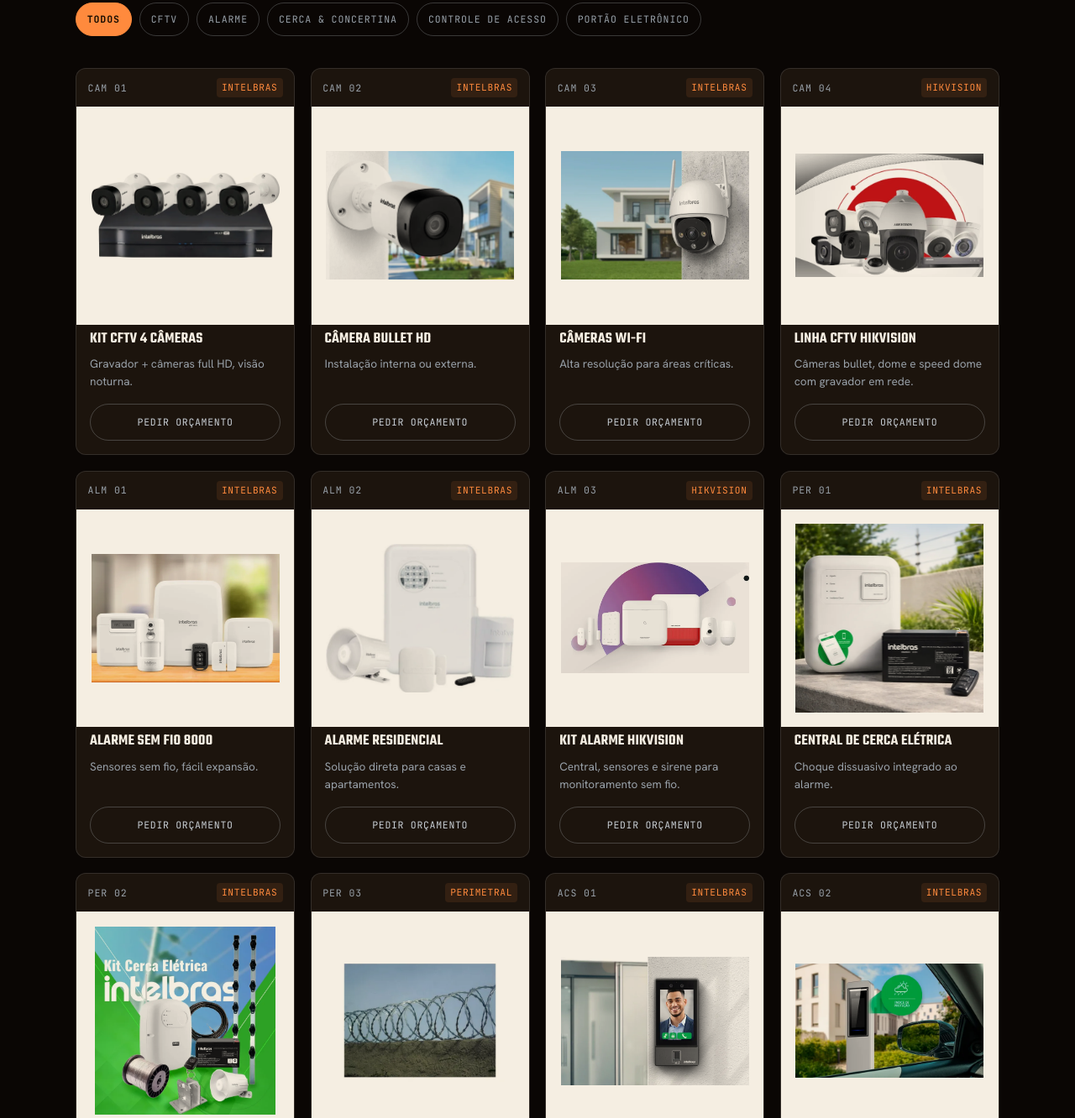
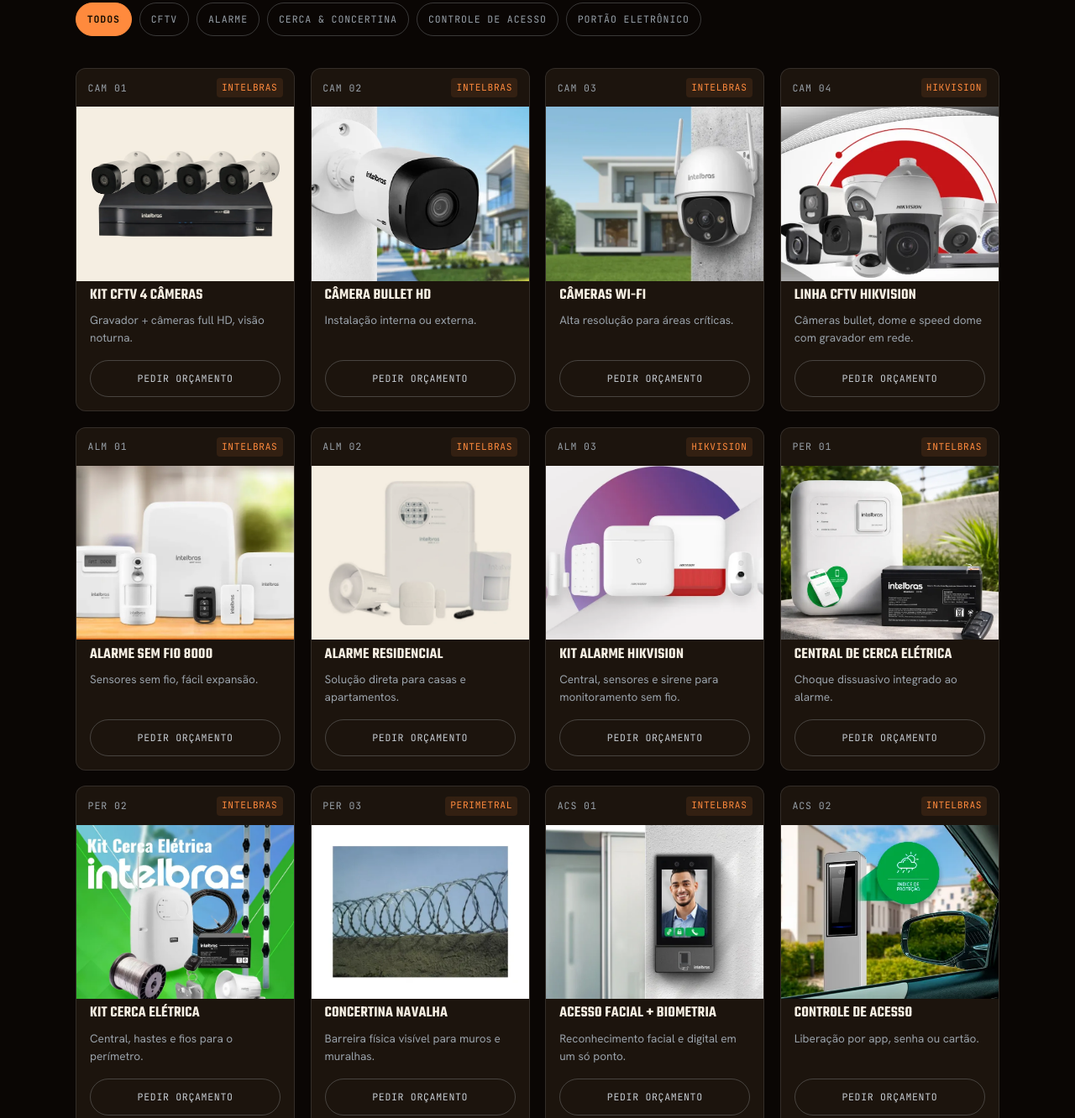
Before and after one commit to lucascardosoinocencio/projeto-foxguardian, a website: page index.html in a window 1280 px wide. Shown: the part 4533-5865 px from the top of the page at 84% size. Drawn offline with nearby package versions, Linux system fonts and the light colour scheme; no server answers; a web font is replaced by a local one.

Commit message:
Catalog cards: fixed 5:4 frame, photos fill, cut-outs contained
Co-Authored-By: Claude Sonnet 5.5 <noreply@anthropic.com>

```diff
--- a/css/styles.css
+++ b/css/styles.css
@@ -388,10 +388,13 @@ button{ font:inherit; color:inherit; background:none; border:none; cursor:pointe
 .feed-label{ display:flex; align-items:center; justify-content:space-between; padding:.7rem .85rem; }
 .feed-label .cam{ font-family:var(--mono); font-size:.72rem; letter-spacing:.08em; color:var(--steel-dim); }
 .feed-label .brand-tag{ font-family:var(--mono); font-size:.7rem; letter-spacing:.06em; color:var(--copper-bright); background:rgba(255,138,61,.1); padding:.25em .55em; border-radius:4px; text-transform:uppercase; }
-.feed-media{ background:var(--paper); aspect-ratio:1/1; display:flex; align-items:center; justify-content:center; padding:1.1rem; position:relative; overflow:hidden; }
+.feed-media{ background:var(--paper); aspect-ratio:5/4; display:flex; align-items:center; justify-content:center; padding:1.1rem; position:relative; overflow:hidden; }
 /* one material for every catalog photo: paper frame, white photo backgrounds melt into it */
 .feed-media--transparent{ background:var(--paper); }
 .feed-media img{ width:100%; height:100%; object-fit:contain; mix-blend-mode:multiply; }
+/* scenery photos fill the frame; cut-out products stay contained */
+.feed-media--photo{ padding:0; }
+.feed-media--photo img{ object-fit:cover; mix-blend-mode:normal; }
 .feed-card .feed-media::before,.feed-card .feed-media::after{
   content:""; position:absolute; width:14px; height:14px; opacity:0; transition:opacity .3s var(--ease); z-index:2;
 }
--- a/index.html
+++ b/index.html
@@ -56,7 +56,7 @@
 <link rel="preload" as="font" type="font/woff2" crossorigin href="https://fonts.gstatic.com/s/hankengrotesk/v12/ieVn2YZDLWuGJpnzaiwFXS9tYtpd59CxCis4.woff2">
 <link rel="preload" as="font" type="font/woff2" crossorigin href="https://fonts.gstatic.com/s/teko/v23/LYjNdG7kmE0gfaN9pQlCpVo.woff2">
 <link rel="stylesheet" href="https://fonts.googleapis.com/css2?family=Teko:wght@500;600;700&family=Hanken+Grotesk:wght@400;500;600;700&family=JetBrains+Mono:wght@400;500;700&display=swap">
-<link rel="stylesheet" href="css/styles.css?v=20261123b">
+<link rel="stylesheet" href="css/styles.css?v=20261123c">
 </head>
 <body>
 
@@ -460,28 +460,28 @@
 
         <article class="feed-card" data-cat="cftv">
           <div class="feed-label"><span class="cam">CAM 02</span><span class="brand-tag">Intelbras</span></div>
-          <div class="feed-media"><img src="images/camera-bullet-900.webp" alt="Câmera bullet Intelbras HD instalada na parede externa de uma casa" loading="lazy" width="900" height="615"></div>
+          <div class="feed-media feed-media--photo"><img src="images/camera-bullet-900.webp" alt="Câmera bullet Intelbras HD instalada na parede externa de uma casa" loading="lazy" width="900" height="615"></div>
           <div class="feed-caption"><h3>Câmera bullet HD</h3><p>Instalação interna ou externa.</p></div>
           <a class="feed-cta" target="_blank" rel="noopener" href="https://wa.me/5514997014215?text=Ol%C3%A1!%20Quero%20um%20or%C3%A7amento%3A%20C%C3%A2mera%20bullet%20HD." aria-label="Pedir orçamento: Câmera bullet HD">Pedir orçamento</a>
         </article>
 
         <article class="feed-card" data-cat="cftv">
           <div class="feed-label"><span class="cam">CAM 03</span><span class="brand-tag">Intelbras</span></div>
-          <div class="feed-media"><img src="images/cameraim7-intelbras-900.webp" alt="Câmera Intelbras iM7 com sensor de imagem" loading="lazy" width="700" height="478"></div>
+          <div class="feed-media feed-media--photo"><img src="images/cameraim7-intelbras-900.webp" alt="Câmera Intelbras iM7 com sensor de imagem" loading="lazy" width="700" height="478"></div>
           <div class="feed-caption"><h3>Câmeras Wi-Fi</h3><p>Alta resolução para áreas críticas.</p></div>
           <a class="feed-cta" target="_blank" rel="noopener" href="https://wa.me/5514997014215?text=Ol%C3%A1!%20Quero%20um%20or%C3%A7amento%3A%20C%C3%A2meras%20Wi-Fi." aria-label="Pedir orçamento: Câmeras Wi-Fi">Pedir orçamento</a>
         </article>
 
         <article class="feed-card" data-cat="cftv">
           <div class="feed-label"><span class="cam">CAM 04</span><span class="brand-tag">Hikvision</span></div>
-          <div class="feed-media"><img src="images/cftv-ip-hikvision-900.webp" alt="Linha de câmeras IP Hikvision com gravador em rede" loading="lazy" width="571" height="375"></div>
+          <div class="feed-media feed-media--photo"><img src="images/cftv-ip-hikvision-900.webp" alt="Linha de câmeras IP Hikvision com gravador em rede" loading="lazy" width="571" height="375"></div>
           <div class="feed-caption"><h3>Linha CFTV Hikvision</h3><p>Câmeras bullet, dome e speed dome com gravador em rede.</p></div>
           <a class="feed-cta" target="_blank" rel="noopener" href="https://wa.me/5514997014215?text=Ol%C3%A1!%20Quero%20um%20or%C3%A7amento%3A%20Linha%20CFTV%20Hikvision." aria-label="Pedir orçamento: Linha CFTV Hikvision">Pedir orçamento</a>
         </article>
 
         <article class="feed-card" data-cat="alarme">
           <div class="feed-label"><span class="cam">ALM 01</span><span class="brand-tag">Intelbras</span></div>
-          <div class="feed-media"><img src="images/sistema-alarme-8000-900.webp" alt="Sistema de alarme sem fio Intelbras 8000" loading="lazy" width="700" height="478"></div>
+          <div class="feed-media feed-media--photo"><img src="images/sistema-alarme-8000-900.webp" alt="Sistema de alarme sem fio Intelbras 8000" loading="lazy" width="700" height="478"></div>
           <div class="feed-caption"><h3>Alarme sem fio 8000</h3><p>Sensores sem fio, fácil expansão.</p></div>
           <a class="feed-cta" target="_blank" rel="noopener" href="https://wa.me/5514997014215?text=Ol%C3%A1!%20Quero%20um%20or%C3%A7amento%3A%20Alarme%20sem%20fio%208000." aria-label="Pedir orçamento: Alarme sem fio 8000">Pedir orçamento</a>
         </article>
@@ -495,42 +495,42 @@
 
         <article class="feed-card" data-cat="alarme">
           <div class="feed-label"><span class="cam">ALM 03</span><span class="brand-tag">Hikvision</span></div>
-          <div class="feed-media"><img src="images/kit-alarme-hikvision-900.webp" alt="Kit de alarme sem fio Hikvision com sensores e sirene" loading="lazy" width="874" height="515"></div>
+          <div class="feed-media feed-media--photo"><img src="images/kit-alarme-hikvision-900.webp" alt="Kit de alarme sem fio Hikvision com sensores e sirene" loading="lazy" width="874" height="515"></div>
           <div class="feed-caption"><h3>Kit alarme Hikvision</h3><p>Central, sensores e sirene para monitoramento sem fio.</p></div>
           <a class="feed-cta" target="_blank" rel="noopener" href="https://wa.me/5514997014215?text=Ol%C3%A1!%20Quero%20um%20or%C3%A7amento%3A%20Kit%20alarme%20Hikvision." aria-label="Pedir orçamento: Kit alarme Hikvision">Pedir orçamento</a>
         </article>
 
         <article class="feed-card" data-cat="cerca">
           <div class="feed-label"><span class="cam">PER 01</span><span class="brand-tag">Intelbras</span></div>
-          <div class="feed-media"><img src="images/cerca-eletrica-900.webp" alt="Central de cerca elétrica Intelbras com bateria" loading="lazy" width="900" height="900"></div>
+          <div class="feed-media feed-media--photo"><img src="images/cerca-eletrica-900.webp" alt="Central de cerca elétrica Intelbras com bateria" loading="lazy" width="900" height="900"></div>
           <div class="feed-caption"><h3>Central de cerca elétrica</h3><p>Choque dissuasivo integrado ao alarme.</p></div>
           <a class="feed-cta" target="_blank" rel="noopener" href="https://wa.me/5514997014215?text=Ol%C3%A1!%20Quero%20um%20or%C3%A7amento%3A%20Central%20de%20cerca%20el%C3%A9trica." aria-label="Pedir orçamento: Central de cerca elétrica">Pedir orçamento</a>
         </article>
 
         <article class="feed-card" data-cat="cerca">
           <div class="feed-label"><span class="cam">PER 02</span><span class="brand-tag">Intelbras</span></div>
-          <div class="feed-media"><img src="images/kit-cerca-eletrica-900.webp" alt="Kit completo de cerca elétrica Intelbras" loading="lazy" width="667" height="693"></div>
+          <div class="feed-media feed-media--photo"><img src="images/kit-cerca-eletrica-900.webp" alt="Kit completo de cerca elétrica Intelbras" loading="lazy" width="667" height="693"></div>
           <div class="feed-caption"><h3>Kit cerca elétrica</h3><p>Central, hastes e fios para o perímetro.</p></div>
           <a class="feed-cta" target="_blank" rel="noopener" href="https://wa.me/5514997014215?text=Ol%C3%A1!%20Quero%20um%20or%C3%A7amento%3A%20Kit%20cerca%20el%C3%A9trica." aria-label="Pedir orçamento: Kit cerca elétrica">Pedir orçamento</a>
         </article>
 
         <article class="feed-card" data-cat="cerca">
           <div class="feed-label"><span class="cam">PER 03</span><span class="brand-tag">Perimetral</span></div>
-          <div class="feed-media"><img src="images/concertina-2-900.webp" alt="Concertina instalada sobre muro" loading="lazy" width="620" height="620"></div>
+          <div class="feed-media feed-media--photo"><img src="images/concertina-2-900.webp" alt="Concertina instalada sobre muro" loading="lazy" width="620" height="620"></div>
           <div class="feed-caption"><h3>Concertina navalha</h3><p>Barreira física visível para muros e muralhas.</p></div>
           <a class="feed-cta" target="_blank" rel="noopener" href="https://wa.me/5514997014215?text=Ol%C3%A1!%20Quero%20um%20or%C3%A7amento%3A%20Concertina%20navalha." aria-label="Pedir orçamento: Concertina navalha">Pedir orçamento</a>
         </article>
 
         <article class="feed-card" data-cat="acesso">
           <div class="feed-label"><span class="cam">ACS 01</span><span class="brand-tag">Intelbras</span></div>
-          <div class="feed-media"><img src="images/controlador-facial-900.webp" alt="Controlador de acesso facial com biometria Intelbras" loading="lazy" width="700" height="478"></div>
+          <div class="feed-media feed-media--photo"><img src="images/controlador-facial-900.webp" alt="Controlador de acesso facial com biometria Intelbras" loading="lazy" width="700" height="478"></div>
           <div class="feed-caption"><h3>Acesso facial + biometria</h3><p>Reconhecimento facial e digital em um só ponto.</p></div>
           <a class="feed-cta" target="_blank" rel="noopener" href="https://wa.me/5514997014215?text=Ol%C3%A1!%20Quero%20um%20or%C3%A7amento%3A%20Acesso%20facial%20%2B%20biometria." aria-label="Pedir orçamento: Acesso facial + biometria">Pedir orçamento</a>
         </article>
 
         <article class="feed-card" data-cat="acesso">
           <div class="feed-label"><span class="cam">ACS 02</span><span class="brand-tag">Intelbras</span></div>
-          <div class="feed-media"><img src="images/controle-acesso-a-900.webp" alt="Controle de acesso Intelbras com aplicativo" loading="lazy" width="590" height="360"></div>
+          <div class="feed-media feed-media--photo"><img src="images/controle-acesso-a-900.webp" alt="Controle de acesso Intelbras com aplicativo" loading="lazy" width="590" height="360"></div>
           <div class="feed-caption"><h3>Controle de acesso</h3><p>Liberação por app, senha ou cartão.</p></div>
           <a class="feed-cta" target="_blank" rel="noopener" href="https://wa.me/5514997014215?text=Ol%C3%A1!%20Quero%20um%20or%C3%A7amento%3A%20Controle%20de%20acesso." aria-label="Pedir orçamento: Controle de acesso">Pedir orçamento</a>
         </article>
@@ -712,6 +712,6 @@
 </div>
 
 <script defer src="https://cdnjs.cloudflare.com/ajax/libs/animejs/3.2.2/anime.min.js" integrity="sha384-/Mc/2ffICYME94wcPOYwoL99IzpbvFsDTty0/5V5t22x2n26tp8JRSsxKjvgZuZs" crossorigin="anonymous" referrerpolicy="no-referrer"></script>
-<script defer src="js/main.js?v=20261123b"></script>
+<script defer src="js/main.js?v=20261123c"></script>
 </body>
 </html>
```
Also changed, not shown: privacidade.html (+2 -2 lines).
